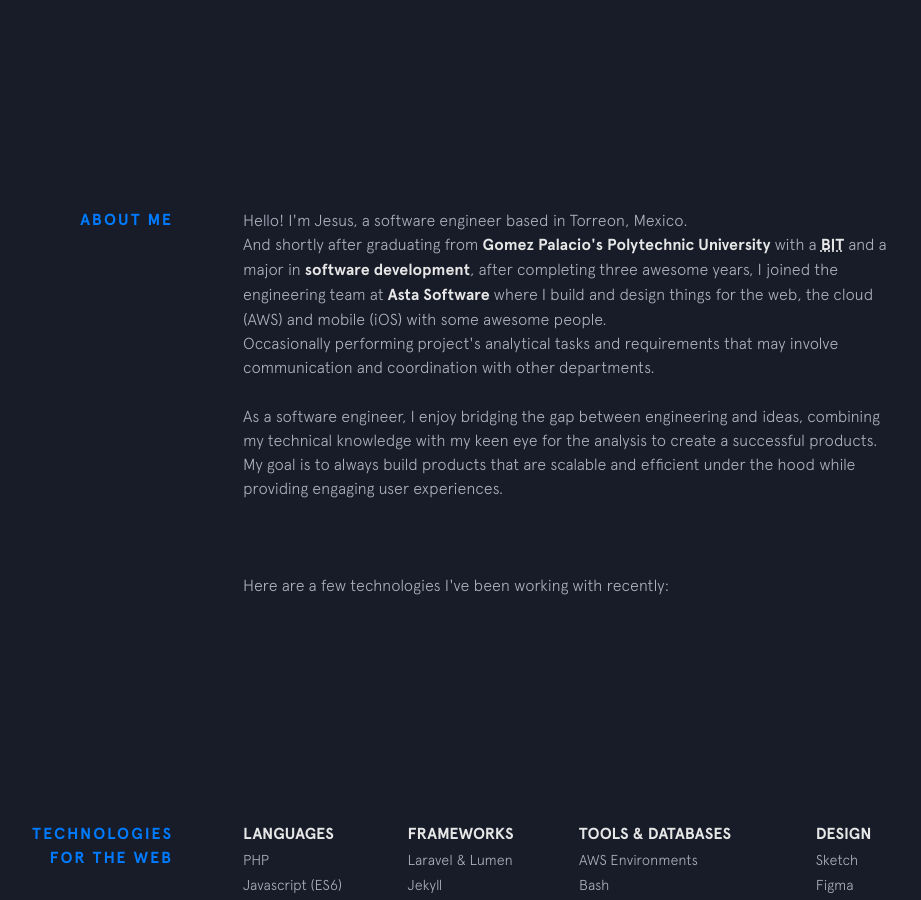
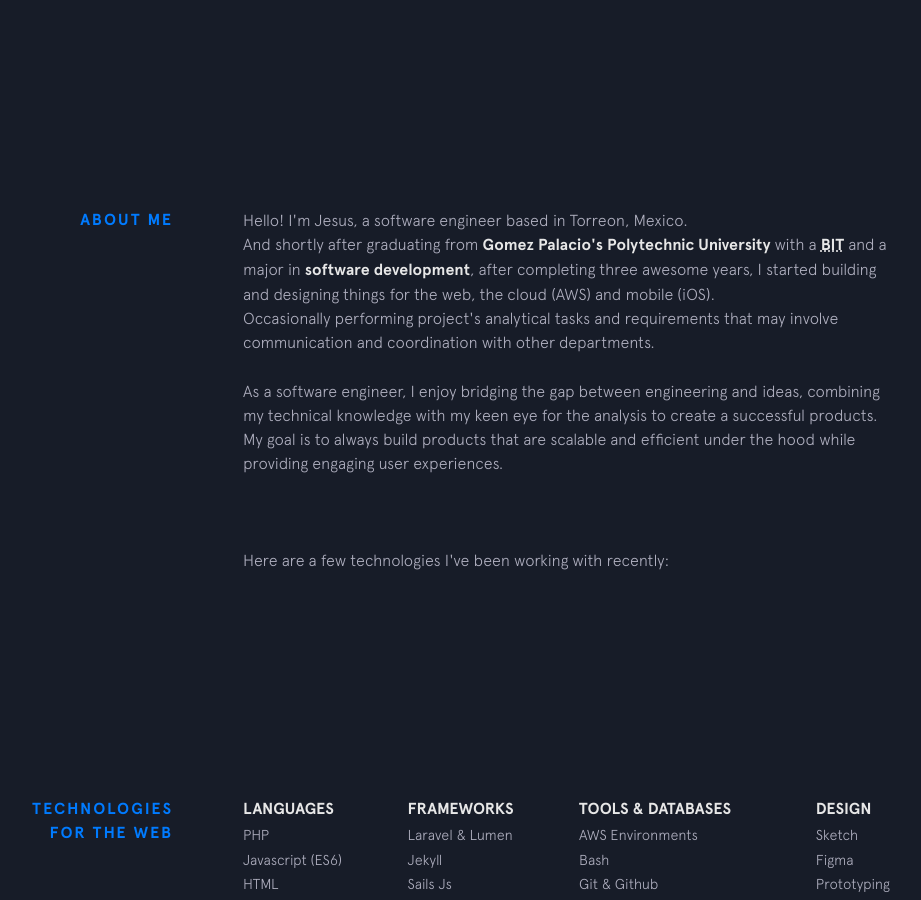
Before and after one commit to chuckrincon/chuckrincon.github.io, a Jekyll site: the page built from index.html, in a window 1280 px wide and 900 px high, scrolled down 792 px. Shown: the whole window, without its empty margins (207-1128 px from the left). Built offline with Jekyll 4.4.1, drawn with Linux system fonts in a browser that asks for light colours; comment, search, counter and statistics services are not loaded.

Commit message:
Update background.html

```diff
--- a/_includes/background.html
+++ b/_includes/background.html
@@ -6,8 +6,7 @@
      <br>
      And shortly after graduating from
      <a class="underline-link" href="http://upgop.edu.mx/" target="_blank" rel="noreferrer">Gomez Palacio's Polytechnic University</a> with a <strong><abbr title="Bachelor of Information Technology">BIT</abbr></strong>
-     and a major in <strong>software development</strong>, after completing three awesome years, I joined the engineering team at
-     <a class="underline-link" href="http://asta.com.mx/" target="_blank" rel="noreferrer">Asta Software</a> where I build and design things for the web, the cloud (AWS) and mobile (iOS) with some awesome people.
+     and a major in <strong>software development</strong>, after completing three awesome years, I started building and designing things for the web, the cloud (AWS) and mobile (iOS).
      <br>
      Occasionally performing project's analytical tasks and requirements that may involve communication and coordination with other departments.
      <br>
```
